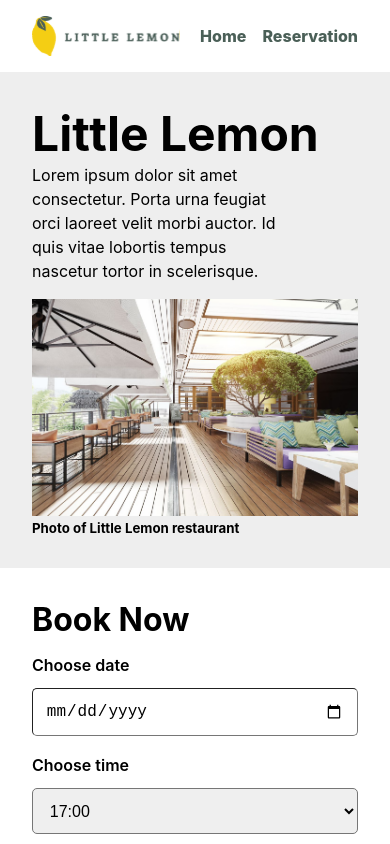
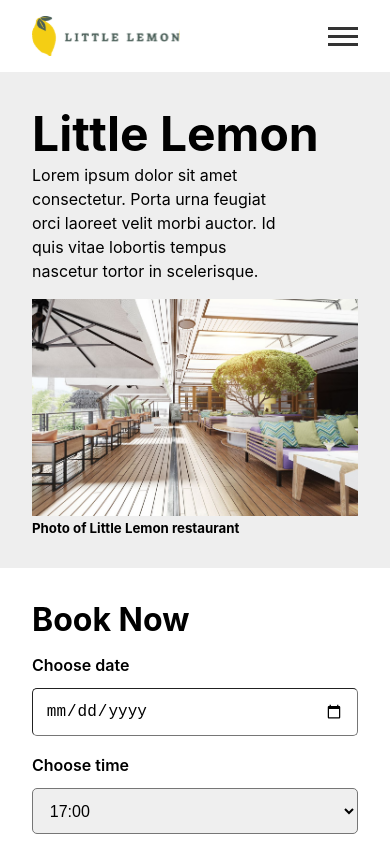
Before and after one commit to Alessia-C/booking-table, a React (Create React App) app: page / in a window 390 px wide. Shown: the top 844 px of the page. Built offline with nearby package versions, Linux system fonts and the light colour scheme.

Commit message:
add header test and add responsive menu

```diff
--- a/src/components/Header/Header.js
+++ b/src/components/Header/Header.js
@@ -2,12 +2,20 @@
 import logo from "../../assets/img/Logo.svg";
 import Nav from "../Nav";
 import "./header.css";
+import useIsMobile from "../../hooks/useIsMobile";
+import MobileNav from "../Mobile/Menu/MobileNav";
 
 const Header = () => {
+  const isMobile = useIsMobile();
+
   return (
     <header>
-      <img src={logo} alt="logo little lemon restaurant" />
-      <Nav />
+      <img
+        src={logo}
+        alt="logo little lemon restaurant"
+        aria-label="Little Lemon Restaurant Logo"
+      />
+      {isMobile ? <MobileNav /> : <Nav />}
     </header>
   );
 };
--- a/src/components/Header/header.css
+++ b/src/components/Header/header.css
@@ -14,3 +14,31 @@
 header ul li:first-child {
   margin-right: 1em;
 }
+
+.menu-toggle {
+  display: block;
+  cursor: pointer;
+}
+
+.bar {
+  width: 25px;
+  height: 2px;
+  background-color: #333;
+  margin: 5px 0;
+}
+
+@media (max-width: 768px) {
+
+  ul {
+    display: flex;
+    flex-direction: column;
+  }
+
+  header ul li:first-child {
+    margin-right: 0;
+  }
+
+  li a {
+    padding: 1em;
+  }
+}
--- /dev/null
+++ b/src/components/Mobile/Menu/MobileNav.js
@@ -0,0 +1,27 @@
+import React, { useState } from "react";
+import Nav from "../../Nav";
+import "./menu.css"
+
+const MobileNav = () => {
+  const [isOpen, setIsOpen] = useState(false);
+
+  const toggleMenu = () => {
+    setIsOpen(prev =>!prev);
+  };
+
+  console.log(isOpen)
+  return (
+    <div className="hamburger-menu">
+      <button className="hamburger-icon" onClick={toggleMenu}>
+        <div className={isOpen ? "bar1 open" : "bar1"}></div>
+        <div className={isOpen ? "bar2 open" : "bar2"}></div>
+        <div className={isOpen ? "bar3 open" : "bar3"}></div>
+      </button>
+      <div className={isOpen ? "menu open" : "menu"}>
+        <Nav />
+      </div>
+    </div>
+  );
+};
+
+export default MobileNav;
--- /dev/null
+++ b/src/components/Mobile/Menu/menu.css
@@ -0,0 +1,64 @@
+.hamburger-menu {
+  position: relative;
+}
+
+.hamburger-icon {
+  display: flex;
+  flex-direction: column;
+  justify-content: space-around;
+  width: 30px;
+  height: 24px;
+  background-color: transparent;
+  border: none;
+  cursor: pointer;
+  padding: 0;
+  box-sizing: border-box;
+}
+
+.bar1,
+.bar2,
+.bar3 {
+  width: 100%;
+  height: 3px;
+  background-color: #333;
+  transition: 0.4s;
+}
+
+.open.bar1 {
+  transform: rotate(-45deg) translate(-5px, 6px);
+}
+
+.open.bar2 {
+  opacity: 0;
+}
+
+.open.bar3 {
+  transform: rotate(45deg) translate(-5px, -6px);
+}
+
+.menu {
+  position: absolute;
+  top: 30px;
+  right: 0;
+  width: 60vw;
+  background-color: #f9f9f9;
+  display: none;
+}
+
+.open.menu {
+  display: block;
+}
+
+.menu ul {
+  list-style-type: none;
+  padding: 0;
+}
+
+.menu ul li {
+  padding: 10px;
+  border-bottom: 1px solid #ccc;
+}
+
+.menu ul li:last-child {
+  border-bottom: none;
+}
--- a/src/components/Nav.js
+++ b/src/components/Nav.js
@@ -2,7 +2,7 @@
 
 const Nav = () => {
   return (
-    <nav>
+    <nav aria-label='Main Navigatio'>
         <ul>
             <li><a href='#hero'>Home</a></li>
             <li><a href='#reservation'>Reservation</a></li>
```
Also changed, not shown: 1 other file (tests, documents, lock files or other folders).
